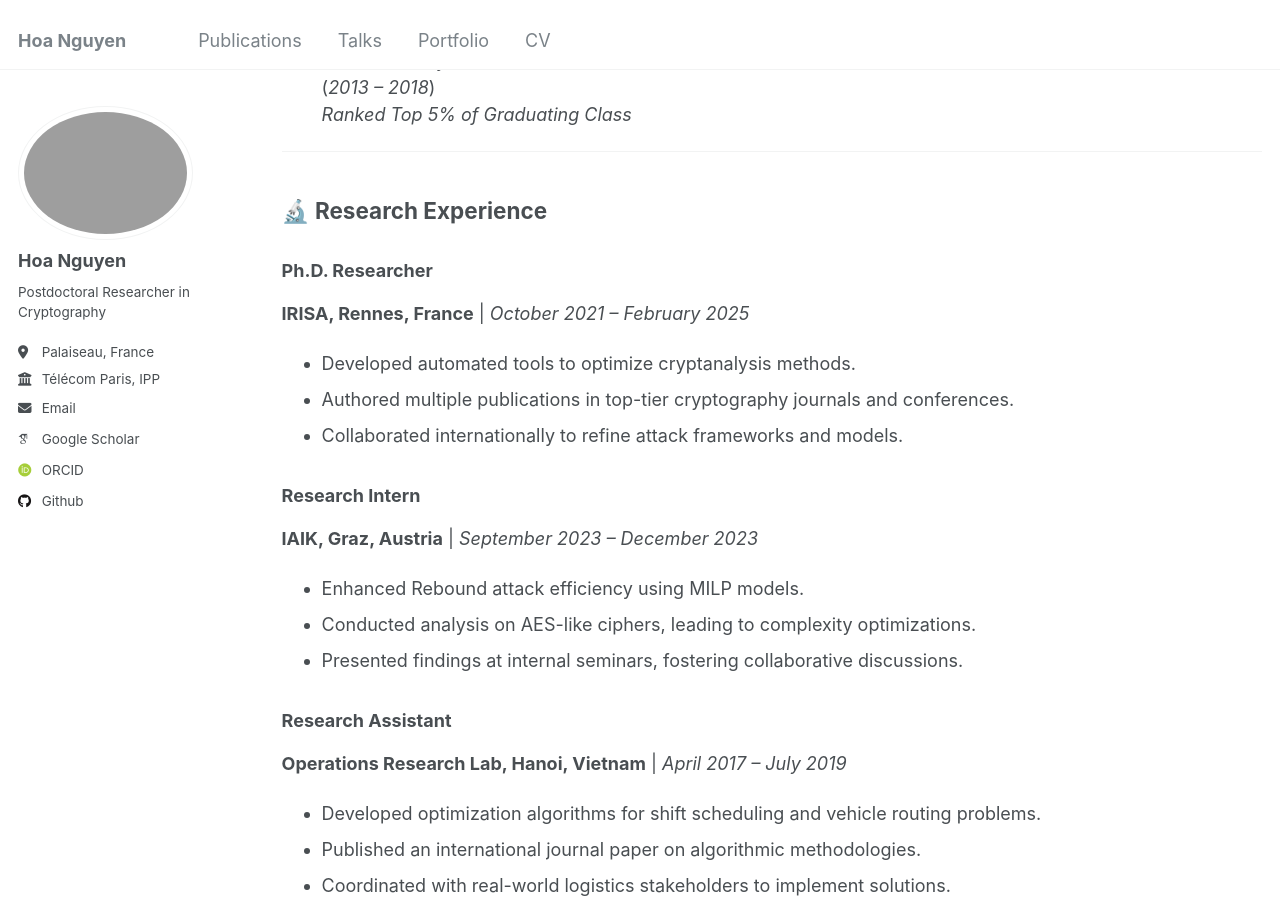
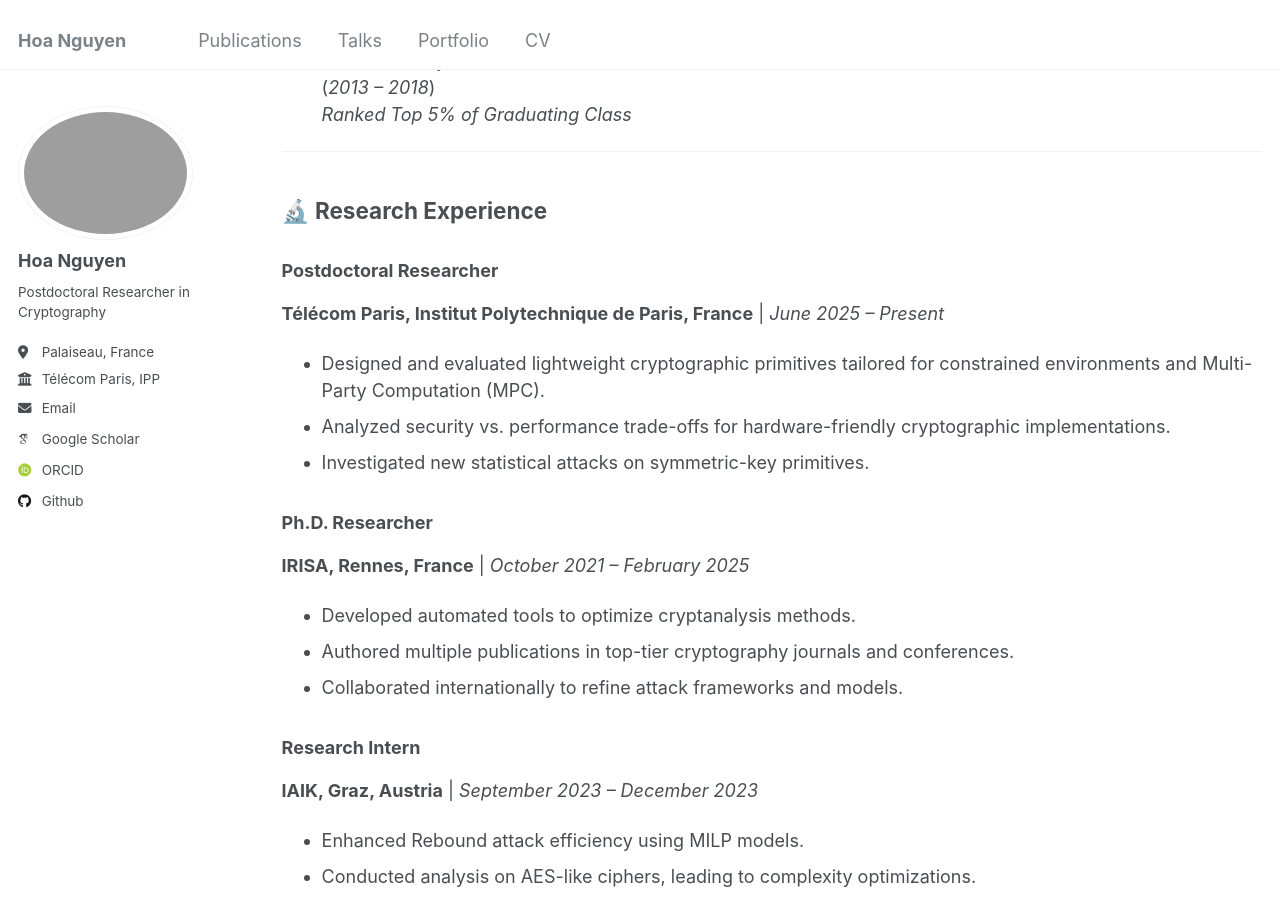
Before and after one commit to HoaNP/HoaNP.github.io, a Jekyll site: the page built from _pages/cv.md, in a window 1280 px wide and 900 px high, scrolled down 467 px. Built offline with Jekyll 4.4.1, drawn with Linux system fonts in a browser that asks for light colours; some web fonts are replaced.

Commit message:
Add postdoctoral researcher experience section
Added postdoctoral research experience details including responsibilities related to cryptographic primitives and security analysis.

```diff
--- a/_pages/cv.md
+++ b/_pages/cv.md
@@ -27,6 +27,13 @@ redirect_from:
 ---
 
 ## 🔬 Research Experience
+
+### **Postdoctoral Researcher**
+**Télécom Paris, Institut Polytechnique de Paris, France** | *June 2025 – Present*
+
+- Designed and evaluated lightweight cryptographic primitives tailored for constrained environments and Multi-Party Computation (MPC).
+- Analyzed security vs. performance trade-offs for hardware-friendly cryptographic implementations.
+- Investigated new statistical attacks on symmetric-key primitives.
 
 ### **Ph.D. Researcher**
 **IRISA, Rennes, France** | *October 2021 – February 2025*
```
